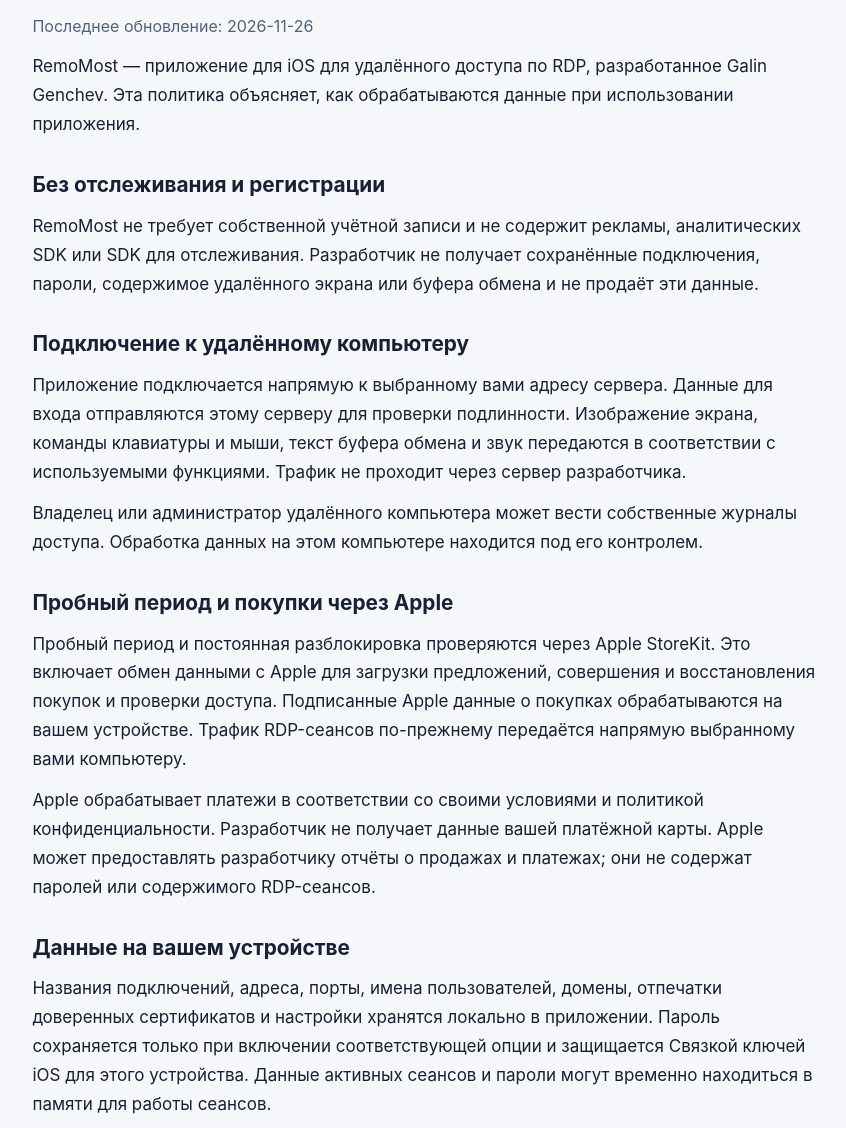
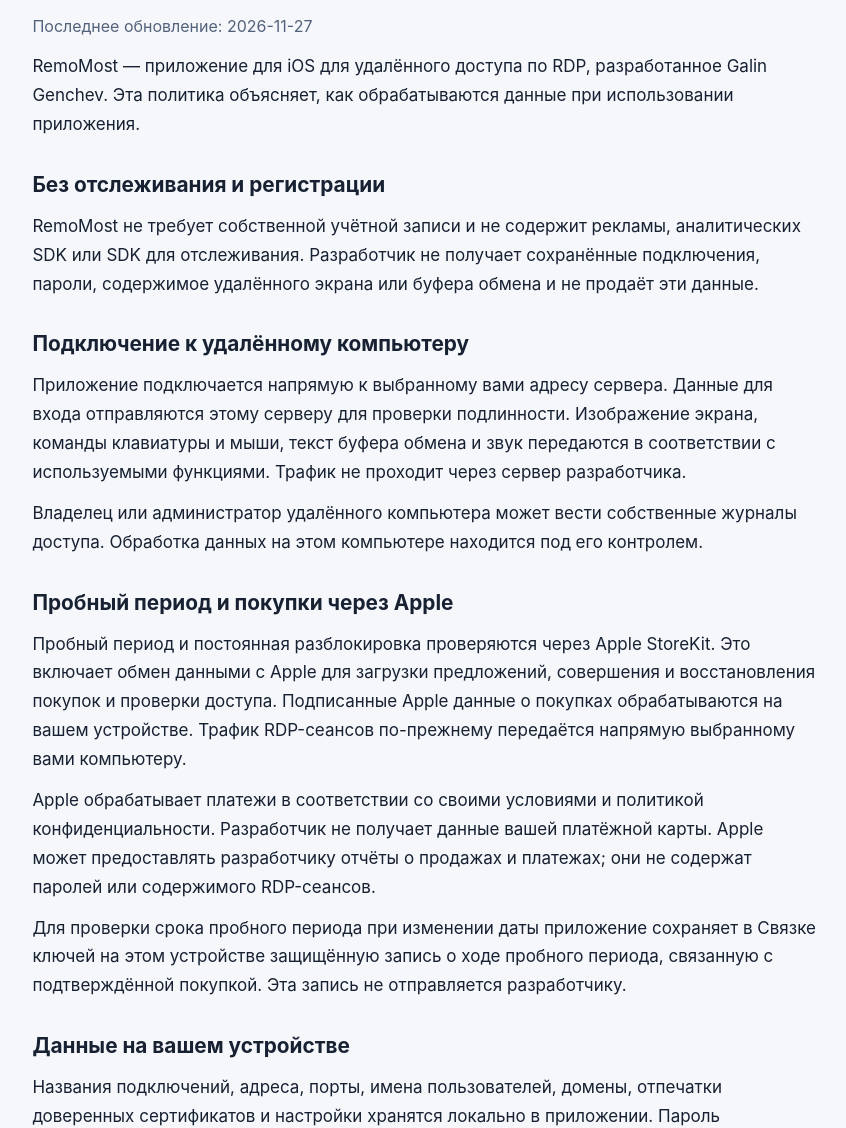
Before and after one commit to g1kata/remomost-support, a plain HTML site: page docs/privacy/ru/index.html in a window 1280 px wide. Shown: the part 314-1442 px from the top of the page, without its empty margins (214-1060 px from the left). Drawn offline with Linux system fonts and the light colour scheme.

Commit message:
Document local trial protection in Russian privacy policy

```diff
--- a/docs/privacy/ru/index.html
+++ b/docs/privacy/ru/index.html
@@ -42,14 +42,15 @@ footer { margin-top: 2.5rem; border-top: 1px solid var(--line); padding-top: .5r
 <header><div class="brand">RemoMost</div><nav aria-label="RemoMost"><a href="../../index.html">Поддержка</a><a href="./index.html" aria-current="page">Конфиденциальность</a></nav><nav aria-label="Язык"><a href="../bg/index.html" lang="bg" hreflang="bg">Български</a><a href="../index.html" lang="en" hreflang="en">English</a><a href="../de/index.html" lang="de" hreflang="de">Deutsch</a><a href="../es/index.html" lang="es" hreflang="es">Español</a><a href="../fr/index.html" lang="fr" hreflang="fr">Français</a><a href="../it/index.html" lang="it" hreflang="it">Italiano</a><a href="../ru/index.html" lang="ru" hreflang="ru" aria-current="page">Русский</a><a href="../pt-BR/index.html" lang="pt-BR" hreflang="pt-BR">Português (Brasil)</a></nav></header>
 <main>
 <h1>Политика конфиденциальности RemoMost</h1>
-<p class="meta">Последнее обновление: <time datetime="2026-11-26">2026-11-26</time></p>
+<p class="meta">Последнее обновление: <time datetime="2026-11-27">2026-11-27</time></p>
 <p>RemoMost — приложение для iOS для удалённого доступа по RDP, разработанное Galin Genchev. Эта политика объясняет, как обрабатываются данные при использовании приложения.</p>
 <section aria-labelledby="overview"><h2 id="overview">Без отслеживания и регистрации</h2>
 <p>RemoMost не требует собственной учётной записи и не содержит рекламы, аналитических SDK или SDK для отслеживания. Разработчик не получает сохранённые подключения, пароли, содержимое удалённого экрана или буфера обмена и не продаёт эти данные.</p></section><section aria-labelledby="connections"><h2 id="connections">Подключение к удалённому компьютеру</h2>
 <p>Приложение подключается напрямую к выбранному вами адресу сервера. Данные для входа отправляются этому серверу для проверки подлинности. Изображение экрана, команды клавиатуры и мыши, текст буфера обмена и звук передаются в соответствии с используемыми функциями. Трафик не проходит через сервер разработчика.</p>
 <p>Владелец или администратор удалённого компьютера может вести собственные журналы доступа. Обработка данных на этом компьютере находится под его контролем.</p></section><section aria-labelledby="purchases"><h2 id="purchases">Пробный период и покупки через Apple</h2>
 <p>Пробный период и постоянная разблокировка проверяются через Apple StoreKit. Это включает обмен данными с Apple для загрузки предложений, совершения и восстановления покупок и проверки доступа. Подписанные Apple данные о покупках обрабатываются на вашем устройстве. Трафик RDP-сеансов по-прежнему передаётся напрямую выбранному вами компьютеру.</p>
-<p>Apple обрабатывает платежи в соответствии со своими условиями и политикой конфиденциальности. Разработчик не получает данные вашей платёжной карты. Apple может предоставлять разработчику отчёты о продажах и платежах; они не содержат паролей или содержимого RDP-сеансов.</p></section><section aria-labelledby="storage"><h2 id="storage">Данные на вашем устройстве</h2>
+<p>Apple обрабатывает платежи в соответствии со своими условиями и политикой конфиденциальности. Разработчик не получает данные вашей платёжной карты. Apple может предоставлять разработчику отчёты о продажах и платежах; они не содержат паролей или содержимого RDP-сеансов.</p>
+<p>Для проверки срока пробного периода при изменении даты приложение сохраняет в Связке ключей на этом устройстве защищённую запись о ходе пробного периода, связанную с подтверждённой покупкой. Эта запись не отправляется разработчику.</p></section><section aria-labelledby="storage"><h2 id="storage">Данные на вашем устройстве</h2>
 <p>Названия подключений, адреса, порты, имена пользователей, домены, отпечатки доверенных сертификатов и настройки хранятся локально в приложении. Пароль сохраняется только при включении соответствующей опции и защищается Связкой ключей iOS для этого устройства. Данные активных сеансов и пароли могут временно находиться в памяти для работы сеансов.</p>
 <p>У RemoMost нет собственного сервиса автоматической облачной синхронизации. В зависимости от ваших настроек iOS может включать настройки и другие данные приложения в системные резервные копии. Пароли Связки ключей привязаны к устройству и не переносятся на другое устройство через обычную резервную копию.</p></section><section aria-labelledby="clipboard-audio"><h2 id="clipboard-audio">Буфер обмена и звук</h2>
 <p>Доступ к буферу обмена телефона и запись текста в него выполняются через выбранные вами действия копирования и вставки. Текст удалённого буфера обмена может временно обрабатываться в памяти сеанса; RemoMost не сохраняет его в файл. Текст, вставленный в Windows, может остаться в её буфере обмена после отключения.</p>
```
